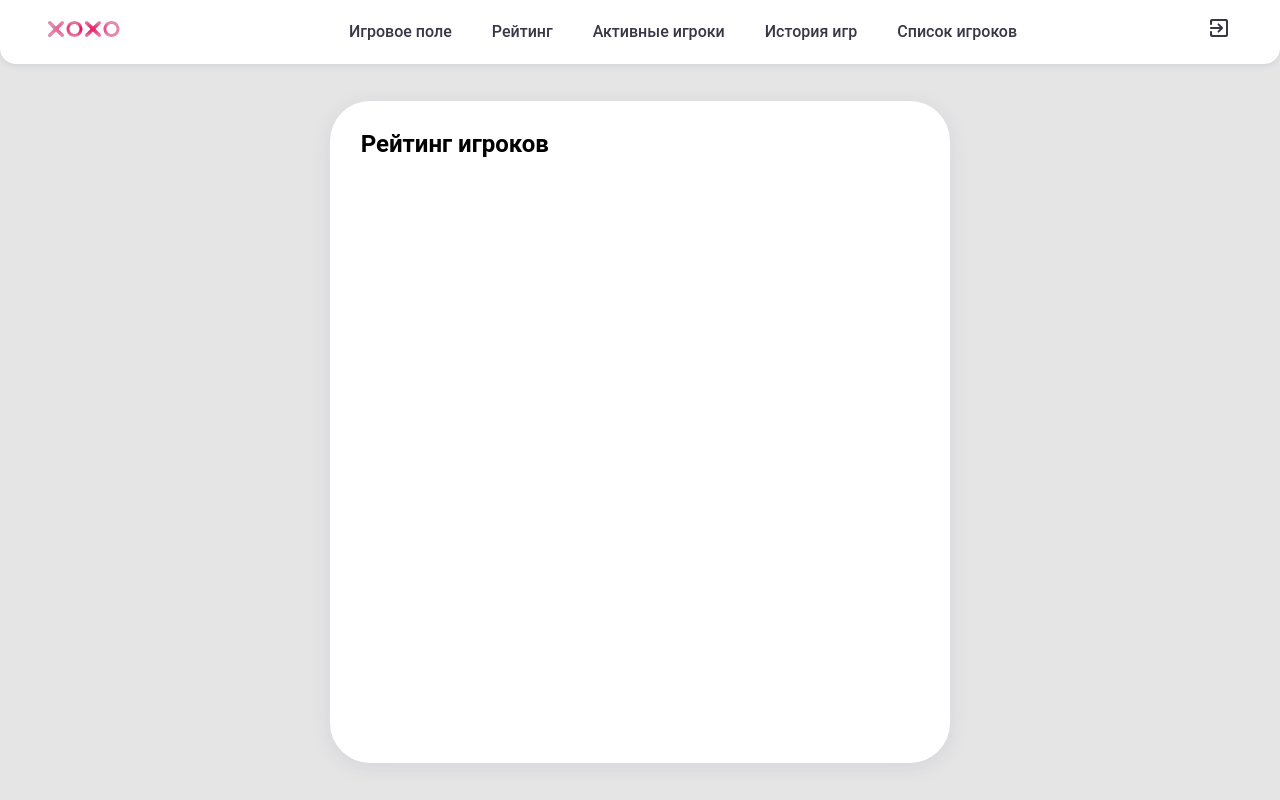
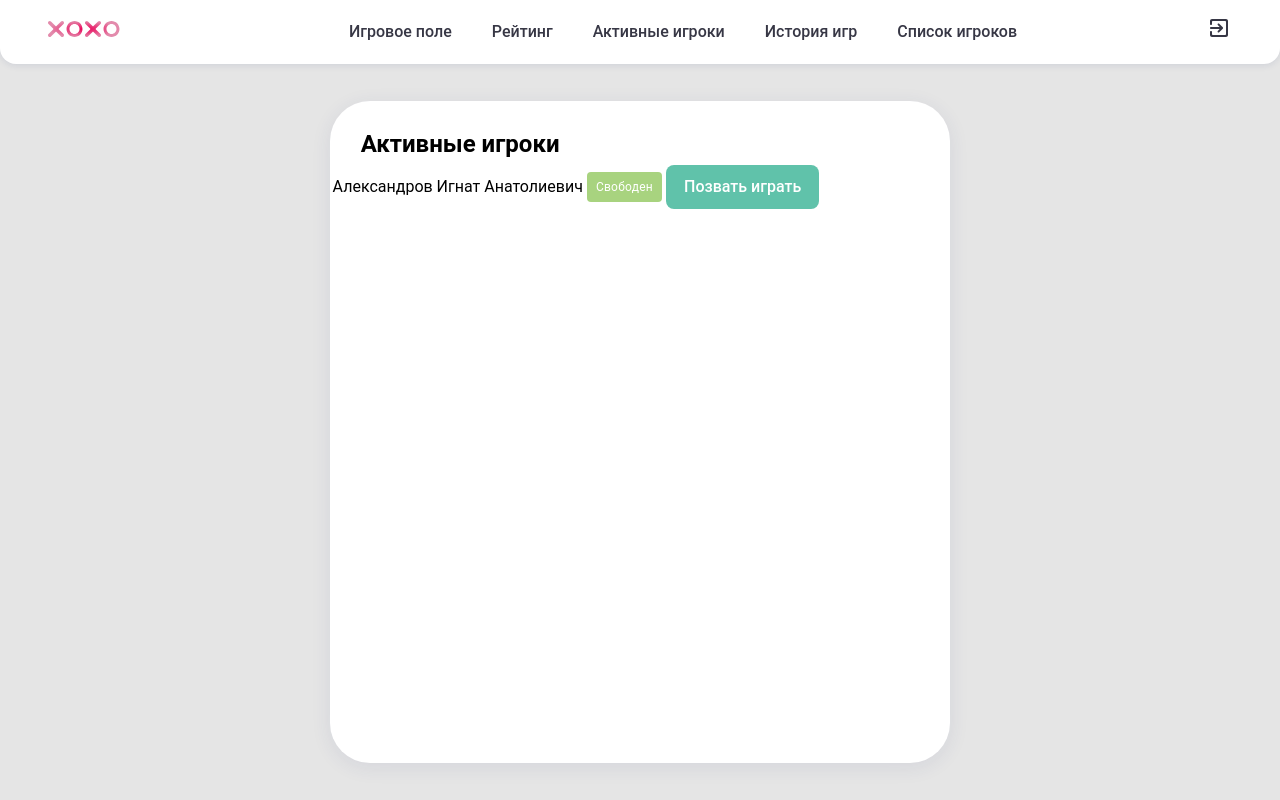
Before and after one commit to kl1mmm/tic-tac-toe-etagi, a Vue app: page /sessions in a window 1280 px wide. Built offline with nearby package versions, Linux system fonts and the light colour scheme.

Commit message:
All works. Sespg in progress.

```diff
--- a/src/components/Pages/AuthPage.vue
+++ b/src/components/Pages/AuthPage.vue
@@ -16,11 +16,12 @@ export default {
 <style scoped>
 .screen {
   display: flex;
-  width: 100%;
-  height: 100%;
+  height: 100vh;
+  justify-content: center;
 }
 
 .auth {
-  position: fixed;
+  flex-direction: column;
+
 }
 </style>
--- a/src/components/Pages/SessionsPage.vue
+++ b/src/components/Pages/SessionsPage.vue
@@ -4,7 +4,18 @@
     <div class="screen">
       <div class="block">
         <div class="table-naming">
-          Рейтинг игроков
+          Активные игроки
+        </div>
+        <div class="table">
+          <MySpreadsheet>
+            <tbody class="sessionsList" v-for="player in playersData" :key="player.ID">
+            <tr>
+              <td>{{ player.PlayerName }}</td>
+              <td><MyStatus class="S Free" style="padding: 0.25em 0.75em">{{ player.Status }}</MyStatus></td>
+              <td><MyButton class="MSmall">Позвать играть</MyButton></td>
+            </tr>
+            </tbody>
+          </MySpreadsheet>
         </div>
       </div>
     </div>
@@ -13,10 +24,18 @@
 
 <script>
 import MyNavbar from "@/components/UI/MyNavbar";
+import MySpreadsheet from "@/components/UI/MySpreadsheet";
+import MyButton from "@/components/UI/MyButton";
+import MyStatus from "@/components/UI/MyStatus";
 
 export default {
   name: "SessionsPage",
-  components: {MyNavbar}
+  components: {MyStatus, MyButton, MySpreadsheet, MyNavbar},
+  data() {
+    return {
+      playersData: [{ID: '1', PlayerName: 'Александров Игнат Анатолиевич', Status: 'Свободен'}]
+    }
+  }
 }
 </script>
 
@@ -49,4 +68,18 @@ export default {
   margin: 4% 0 0 5%;
   text-align: left;
 }
+
+MySpreadsheet {
+  width: 90%;
+  margin: 0 auto;
+}
+
+td:nth-child(2) {
+  text-align: center;
+}
+
+td:nth-child(3) {
+  text-align: center;
+}
+
 </style>
--- a/src/components/Router/router.js
+++ b/src/components/Router/router.js
@@ -5,7 +5,7 @@ import SessionsPage from "@/components/Pages/SessionsPage";
 const routes = [
     {
         name: 'Авторизация',
-        path: '/Auth/',
+        path: '/',
         component: AuthPage
     },
     {
--- a/src/components/UI/MyButton.vue
+++ b/src/components/UI/MyButton.vue
@@ -58,7 +58,7 @@ button:disabled {
 .MSmall {
   padding: 8px 16px;
   gap: 8px;
-  order-radius: 8px;
+  border-radius: 8px;
 }
 
 .SSmall {
--- a/src/components/UI/MyNavbar.vue
+++ b/src/components/UI/MyNavbar.vue
@@ -24,7 +24,7 @@
       <a @click="$router.push('/playerslist/')" href="#" class="link">Список игроков</a>
     </div>
     <div class="h-right">
-      <MyIconButton @click="$router.push('/Auth/')" class="ExitBtn"></MyIconButton>
+      <MyIconButton @click="$router.push('/')" class="ExitBtn"></MyIconButton>
     </div>
   </header>
 </template>
--- /dev/null
+++ b/src/components/UI/MySpreadsheet.vue
@@ -0,0 +1,17 @@
+<template>
+  <table class="spread">
+    <slot>
+
+    </slot>
+  </table>
+</template>
+
+<script>
+export default {
+  name: "MySpreadsheet"
+}
+</script>
+
+<style scoped>
+
+</style>
```
